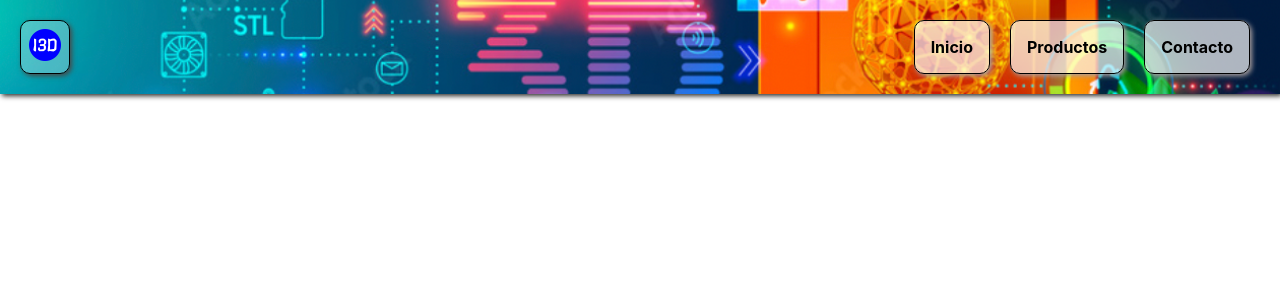
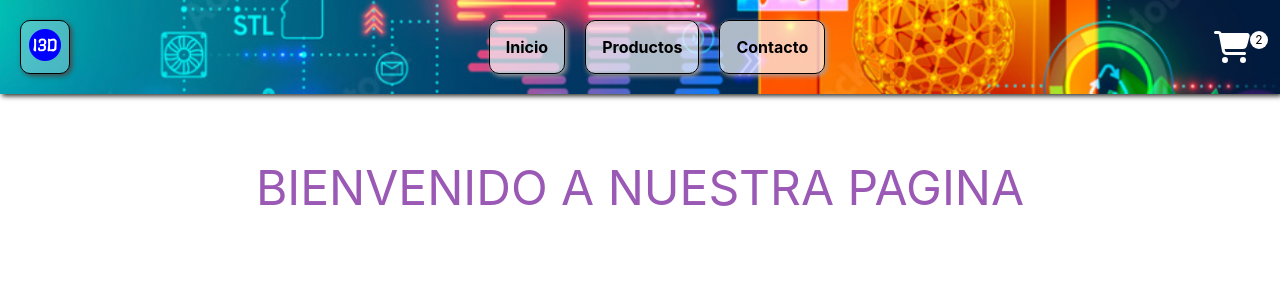
Before and after one commit to sebascardozo/appimagine3D, a React (Create React App) app: page / in a window 1280 px wide. Shown: the top 300 px of the page. Built offline with nearby package versions, Linux system fonts and the light colour scheme.

Commit message:
Add Cartwidget and ItemListContainer

```diff
--- a/package.json
+++ b/package.json
@@ -3,6 +3,9 @@
   "version": "0.1.0",
   "private": true,
   "dependencies": {
+    "@fortawesome/fontawesome-svg-core": "^6.1.1",
+    "@fortawesome/free-solid-svg-icons": "^6.1.1",
+    "@fortawesome/react-fontawesome": "^0.1.18",
     "@testing-library/jest-dom": "^5.16.4",
     "@testing-library/react": "^13.1.1",
     "@testing-library/user-event": "^13.5.0",
--- a/public/index.html
+++ b/public/index.html
@@ -28,7 +28,7 @@
     <link rel="preconnect" href="https://fonts.googleapis.com" />
 <link rel="preconnect" href="https://fonts.gstatic.com" crossorigin />
 
-    <title>React App</title>
+    <title>Imagine3D</title>
   </head>
   <body>
     <noscript>You need to enable JavaScript to run this app.</noscript>
--- a/src/App.jsx
+++ b/src/App.jsx
@@ -1,14 +1,15 @@
 
 import React from 'react';
 import NavBar from './components/NavBar.jsx';
-
+import ItemListContainer from '../src/components/ItemListContainer/ItemListContainer'
 import './index.css';
 
-/* ⚠ Por favor leer el archivo readme 🙏*/
 export default function App() {
   return (
     <>
       <NavBar />
+      <ItemListContainer mensaje= {'BIENVENIDO A NUESTRA PAGINA'} />
     </>
+
   );
 }
--- /dev/null
+++ b/src/components/CartWidget.jsx
@@ -0,0 +1,17 @@
+
+import { FontAwesomeIcon } from '@fortawesome/react-fontawesome';
+import { faCartShopping } from '@fortawesome/free-solid-svg-icons';
+import '../components/styles/CartWidget.css';
+
+
+const CartWidget = () => {
+
+  return (
+    <div className="cart-widget">
+      <FontAwesomeIcon icon={faCartShopping} size="2x" color="white" />
+      <div className="qty-display">2</div>
+    </div>
+  );
+};
+
+export default CartWidget;
--- /dev/null
+++ b/src/components/ItemListContainer/ItemListContainer.jsx
@@ -0,0 +1,8 @@
+import '../styles/inicio.css'
+
+const ItemListContainer = ( {mensaje} ) => {
+  return (
+    <div className="mensaje" >{mensaje}</div>
+  )
+}
+export default ItemListContainer
--- a/src/components/NavBar.jsx
+++ b/src/components/NavBar.jsx
@@ -1,19 +1,14 @@
 import React from 'react';
-
-//import mi archivo css
+import CartWidget from './CartWidget';
 import './styles/NavBar.css';
-//import mi logo
 import logo from '../components/images/favicon-32x32.png'
 
 const NavBar = () => {
-
     return (
         <header className="header">
-          {/* logo de la marca */}
           <div className="logo-container" >
             <a href="/">< img src={logo}  alt="logo" /></a>
           </div>
-          {/* links de navegación */}
           <nav>
             <ul className="nav-container">
               <li>
@@ -27,6 +22,7 @@ const NavBar = () => {
               </li>
             </ul>
           </nav>
+           <CartWidget />
           </header>
   );
 };
--- /dev/null
+++ b/src/components/styles/CartWidget.css
@@ -0,0 +1,18 @@
+.cart-widget {
+    position: relative;
+    cursor: pointer;
+    text-align: center;
+    padding:10px;
+  }
+
+  .qty-display {
+    display: inline-block;
+    width: 18px;
+    height: 18px;
+    background-color: white;
+    border-radius: 50%;
+    font-size: 12px;
+    position: absolute;
+    text-align: center;
+    line-height: 17px;
+  }
--- /dev/null
+++ b/src/components/styles/inicio.css
@@ -0,0 +1,28 @@
+.mensaje{
+    color: rgb(7, 0, 195);
+    font-size: 3rem;
+    text-align: center;
+    padding:4rem;
+    animation-name: animar;
+    animation-duration: 5s;
+    animation-iteration-count: infinite;
+  }
+  @keyframes animar{
+
+    10% {
+
+      color: #9b59b6;
+    }
+    30% {
+
+      color: rgb(251, 239, 0);
+    }
+    60%{
+
+      color: #9b59b6;
+    }
+    100%{
+
+    color: #9b59b6;
+    }
+  }
--- a/src/index.js
+++ b/src/index.js
@@ -11,7 +11,5 @@ root.render(
   </React.StrictMode>
 );
 
-// If you want to start measuring performance in your app, pass a function
-// to log results (for example: reportWebVitals(console.log))
-// or send to an analytics endpoint. Learn more: https://bit.ly/CRA-vitals
+
 reportWebVitals();
```
Also changed, not shown: 1 other file (tests, documents, lock files or other folders).
